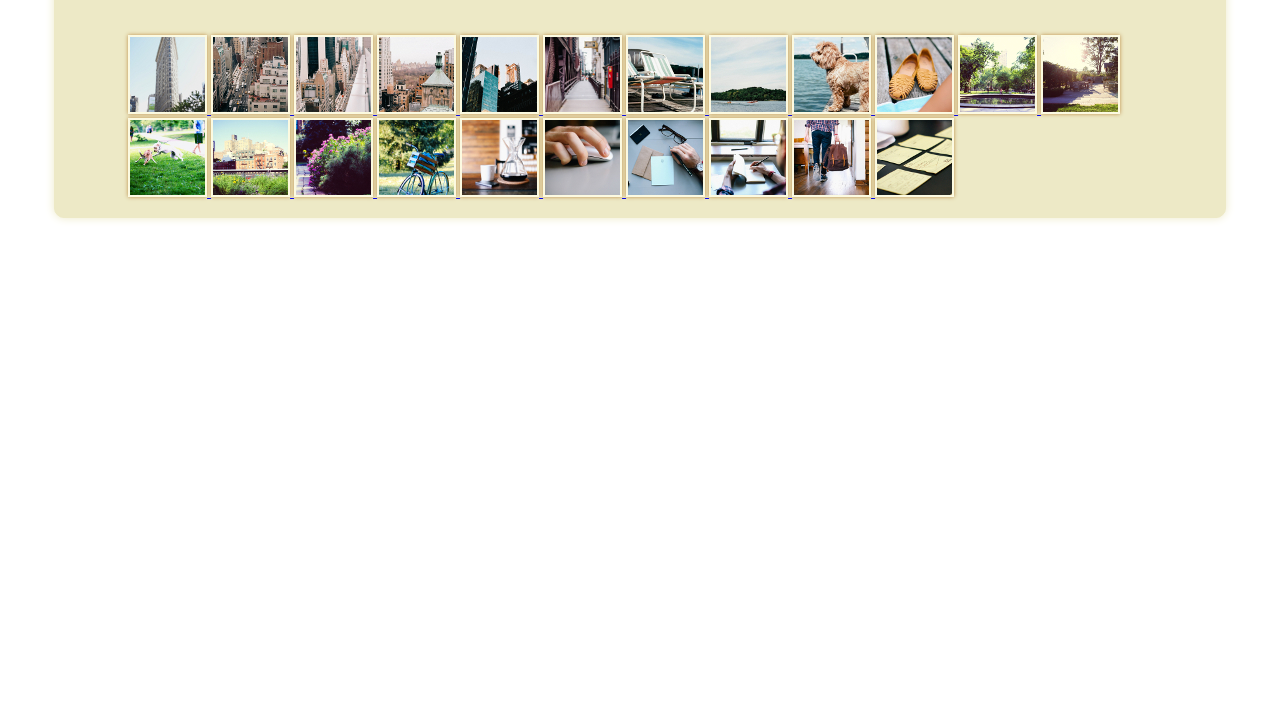
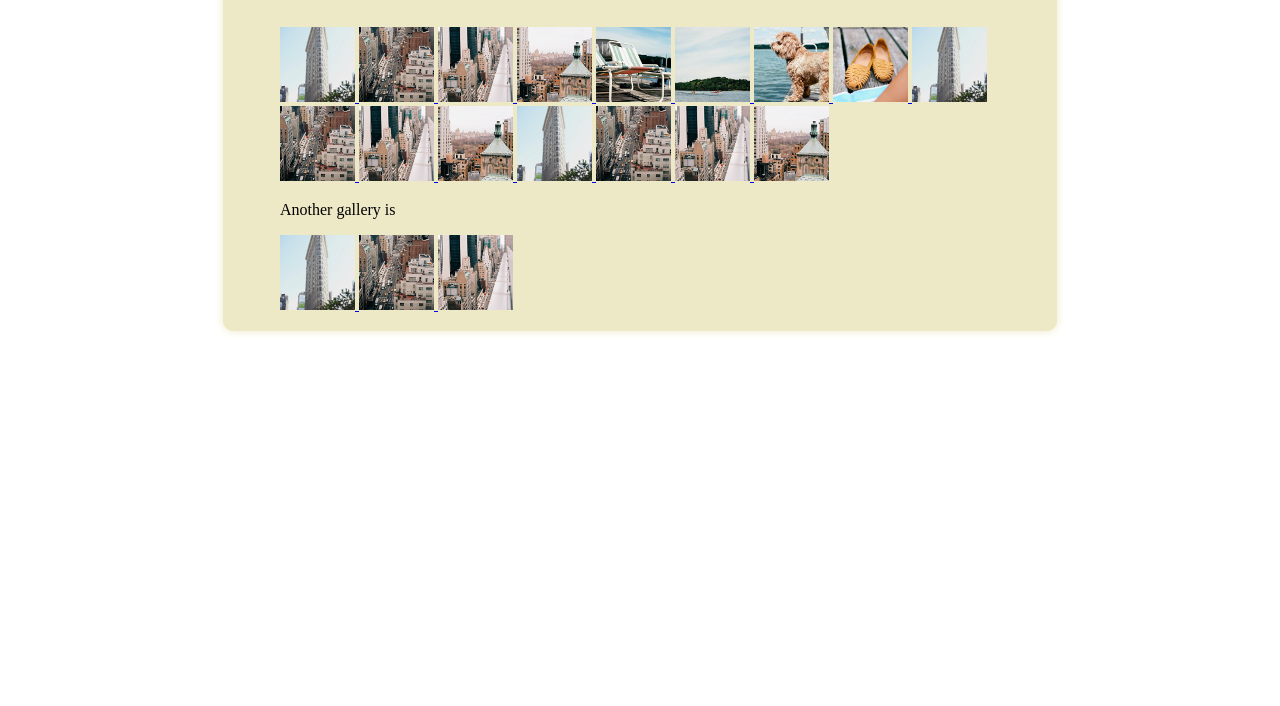
Before and after one commit to smunchi/jQuery-photo-gallery, a plain HTML site: page index.html in a window 1280 px wide. Shown: the part 94-800 px from the top of the page. Drawn offline with nearby package versions, Linux system fonts and the light colour scheme.

Commit message:
update of jquery photo gallery

```diff
--- a/inc/gallery.css
+++ b/inc/gallery.css
@@ -42,3 +42,5 @@ a.thumbnail img {
 a.thumbnail img:hover {
 	box-shadow: 0px 0px 4px #4C1B1B;
 }
+
+.container{width:800px; margin:0 auto}
--- a/inc/simpleGallery.jQuery.js
+++ b/inc/simpleGallery.jQuery.js
@@ -1,8 +1,10 @@
 (function($) {
-    $.fn.simpleGallery = function() {
-          $('.thumbnail').addClass('showThumb').addClass('fancybox').attr('rel', 'group');
+    $.fn.simpleGallery = function(options) {
+          var thumb = options.thumbElement;
+
+          $(thumb).addClass('showThumb').addClass('fancybox').attr('rel', 'group');
           function showImage() {
-                 $('a.fancybox[rel="group"]').fancybox({
+                 $(thumb).fancybox({
                       'transitionIn' : 'elastic',
                       'transitionOut' : 'elastic',
                       'titlePosition' : 'over',
--- a/index.html
+++ b/index.html
@@ -10,7 +10,8 @@
         <script src="inc/simpleGallery.jQuery.js"></script>
         <script type="text/javascript">
         $(function() {
-            $('.photos').simpleGallery();
+            $('.photos').simpleGallery({thumbElement: ".photo_element"});
+            $('.photos_another').simpleGallery({thumbElement: ".photos_another a"});
         });
         </script>
 	</head>
@@ -27,94 +28,86 @@
 
 			<div class="photos">
 
-				<a href="photos/city-1.jpg" class="thumbnail" title="City Photo 1 Caption">
+				<a href="photos/city-1.jpg" class="photo_element" title="City Photo 1 Caption">
 					<img src="photos/city-1-thumbnail.jpg" alt="City 1">
 				</a>
 
-				<a href="photos/city-2.jpg" class="thumbnail" title="City Photo 2 Caption">
+				<a href="photos/city-2.jpg" class="photo_element" title="City Photo 2 Caption">
 					<img src="photos/city-2-thumbnail.jpg" alt="City 2">
 				</a>
 
-				<a href="photos/city-3.jpg" class="thumbnail" title="City Photo 3 Caption">
+				<a href="photos/city-3.jpg" class="photo_element" title="City Photo 3 Caption">
 					<img src="photos/city-3-thumbnail.jpg" alt="City 3">
 				</a>
 
-				<a href="photos/city-4.jpg" class="thumbnail" title="City Photo 4 Caption">
+				<a href="photos/city-4.jpg" class="photo_element" title="City Photo 4 Caption">
 					<img src="photos/city-4-thumbnail.jpg" alt="City 4">
 				</a>
-
-				<a href="photos/city-5.jpg" class="thumbnail" title="City Photo 5 Caption">
-					<img src="photos/city-5-thumbnail.jpg" alt="City 5">
-				</a>
-
-				<a href="photos/city-6.jpg" class="thumbnail" title="City Photo 6 Caption">
-					<img src="photos/city-6-thumbnail.jpg" alt="City 6">
-				</a>
-				<a href="photos/lake-1.jpg" class="thumbnail" title="Lake Photo 1 Caption">
+				<a href="photos/lake-1.jpg" class="photo_element" title="Lake Photo 1 Caption">
 					<img src="photos/lake-1-thumbnail.jpg" alt="Lake 1">
 				</a>
 
-				<a href="photos/lake-2.jpg" class="thumbnail" title="Lake Photo 2 Caption">
+				<a href="photos/lake-2.jpg" class="photo_element" title="Lake Photo 2 Caption">
 					<img src="photos/lake-2-thumbnail.jpg" alt="Lake 2">
 				</a>
 
-				<a href="photos/lake-3.jpg" class="thumbnail" title="Lake Photo 3 Caption">
+				<a href="photos/lake-3.jpg" class="photo_element" title="Lake Photo 3 Caption">
 					<img src="photos/lake-3-thumbnail.jpg" alt="Lake 3">
 				</a>
 
-				<a href="photos/lake-4.jpg" class="thumbnail" title="Lake Photo 4 Caption">
+				<a href="photos/lake-4.jpg" class="photo_element" title="Lake Photo 4 Caption">
 					<img src="photos/lake-4-thumbnail.jpg" alt="Lake 4">
 				</a>
 
-				<a href="photos/park-1.jpg" class="thumbnail" title="Park Photo 1 Caption">
-					<img src="photos/park-1-thumbnail.jpg" alt="Park 1">
-				</a>
+                <a href="photos/city-1.jpg" class="photo_element" title="City Photo 1 Caption">
+                    <img src="photos/city-1-thumbnail.jpg" alt="City 1">
+                </a>
 
-				<a href="photos/park-2.jpg" class="thumbnail" title="Park Photo 2 Caption">
-					<img src="photos/park-2-thumbnail.jpg" alt="Park 2">
-				</a>
+                <a href="photos/city-2.jpg" class="photo_element" title="City Photo 2 Caption">
+                    <img src="photos/city-2-thumbnail.jpg" alt="City 2">
+                </a>
 
-				<a href="photos/park-3.jpg" class="thumbnail" title="Park Photo 3 Caption">
-					<img src="photos/park-3-thumbnail.jpg" alt="Park 3">
-				</a>
+                <a href="photos/city-3.jpg" class="photo_element" title="City Photo 3 Caption">
+                    <img src="photos/city-3-thumbnail.jpg" alt="City 3">
+                </a>
 
-				<a href="photos/park-4.jpg" class="thumbnail" title="Park Photo 4 Caption">
-					<img src="photos/park-4-thumbnail.jpg" alt="Park 4">
-				</a>
+                <a href="photos/city-4.jpg" class="photo_element" title="City Photo 4 Caption">
+                    <img src="photos/city-4-thumbnail.jpg" alt="City 4">
+                </a>
 
-				<a href="photos/park-5.jpg" class="thumbnail" title="Park Photo 5 Caption">
-					<img src="photos/park-5-thumbnail.jpg" alt="Park 5">
-				</a>
+                <a href="photos/city-1.jpg" class="photo_element" title="City Photo 1 Caption">
+                    <img src="photos/city-1-thumbnail.jpg" alt="City 1">
+                </a>
 
-				<a href="photos/park-6.jpg" class="thumbnail" title="Park Photo 6 Caption">
-					<img src="photos/park-6-thumbnail.jpg" alt="Park 6">
-				</a>
+                <a href="photos/city-2.jpg" class="photo_element" title="City Photo 2 Caption">
+                    <img src="photos/city-2-thumbnail.jpg" alt="City 2">
+                </a>
 
-				<a href="photos/wired-1.jpg" class="thumbnail" title="Wired Photo 1 Caption">
-					<img src="photos/wired-1-thumbnail.jpg" alt="Wired 1">
-				</a>
+                <a href="photos/city-3.jpg" class="photo_element" title="City Photo 3 Caption">
+                    <img src="photos/city-3-thumbnail.jpg" alt="City 3">
+                </a>
 
-				<a href="photos/wired-2.jpg" class="thumbnail" title="Wired Photo 2 Caption">
-					<img src="photos/wired-2-thumbnail.jpg" alt="Wired 2">
-				</a>
+                <a href="photos/city-4.jpg" class="photo_element" title="City Photo 4 Caption">
+                    <img src="photos/city-4-thumbnail.jpg" alt="City 4">
+                </a>
+			</div><!-- .photos end -->
 
-				<a href="photos/wired-3.jpg" class="thumbnail" title="Wired Photo 3 Caption">
-					<img src="photos/wired-3-thumbnail.jpg" alt="Wired 3">
-				</a>
+            <p>Another gallery is</p>
 
-				<a href="photos/wired-4.jpg" class="thumbnail" title="Wired Photo 4 Caption">
-					<img src="photos/wired-4-thumbnail.jpg" alt="Wired 4">
-				</a>
+            <div class="photos_another">
 
-				<a href="photos/wired-5.jpg" class="thumbnail" title="Wired Photo 5 Caption">
-					<img src="photos/wired-5-thumbnail.jpg" alt="Wired 5">
-				</a>
+                <a href="photos/city-1.jpg" class="photo_element" title="City Photo 1 Caption">
+                    <img src="photos/city-1-thumbnail.jpg" alt="City 1">
+                </a>
 
-				<a href="photos/wired-6.jpg" class="thumbnail" title="Wired Photo 6 Caption">
-					<img src="photos/wired-6-thumbnail.jpg" alt="Wired 6">
-				</a>
+                <a href="photos/city-2.jpg" class="photo_element" title="City Photo 2 Caption">
+                    <img src="photos/city-2-thumbnail.jpg" alt="City 2">
+                </a>
 
-			</div><!-- .photos end -->
+                <a href="photos/city-3.jpg" class="photo_element" title="City Photo 3 Caption">
+                    <img src="photos/city-3-thumbnail.jpg" alt="City 3">
+                </a>
+            </div><!-- .photos end -->
 
 		</div><!-- .gallery end -->
 
```
